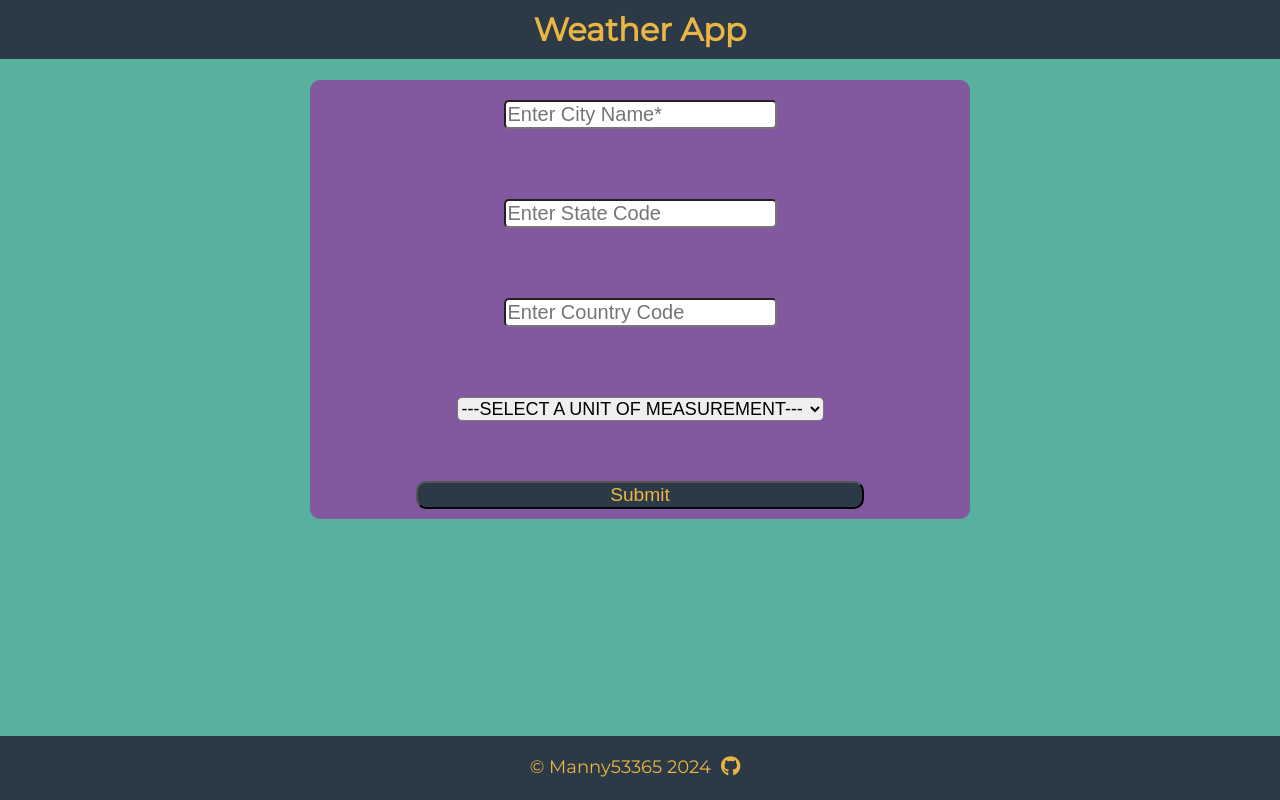
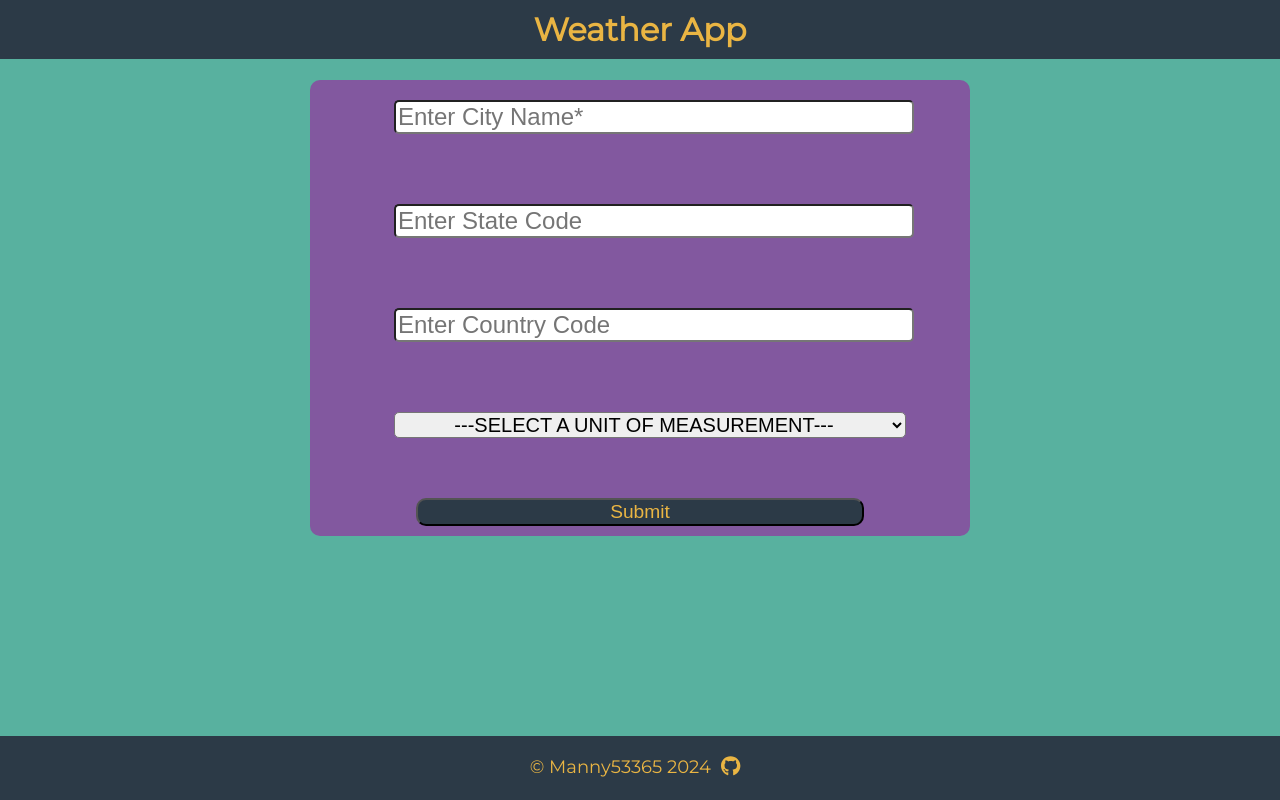
Before and after one commit to manny53365/weather-app-reactjs, a React (Create React App) app: page / in a window 1280 px wide. Built offline with nearby package versions, Linux system fonts and the light colour scheme.

Commit message:
expanded how big the elements were inside of the user input form

```diff
--- a/src/home/Home.module.css
+++ b/src/home/Home.module.css
@@ -23,19 +23,22 @@ h2 {
 }
 
 .user-input-form label {
-    font-size: 1.5rem;
+    width: 80%;
 }
 
 .user-input-form input {
-    font-size: 1.25rem;
+    font-size: 1.5rem;
     margin: 10px;
     border-radius: 5px;
+    width: 100%;
 }
 
 .user-input-form select {
     margin: 10px;
-    font-size: 1.125rem;
+    font-size: 1.25rem;
     border-radius: 5px;
+    width: 100%;
+    text-align: center;
 }
 
 button {
```
